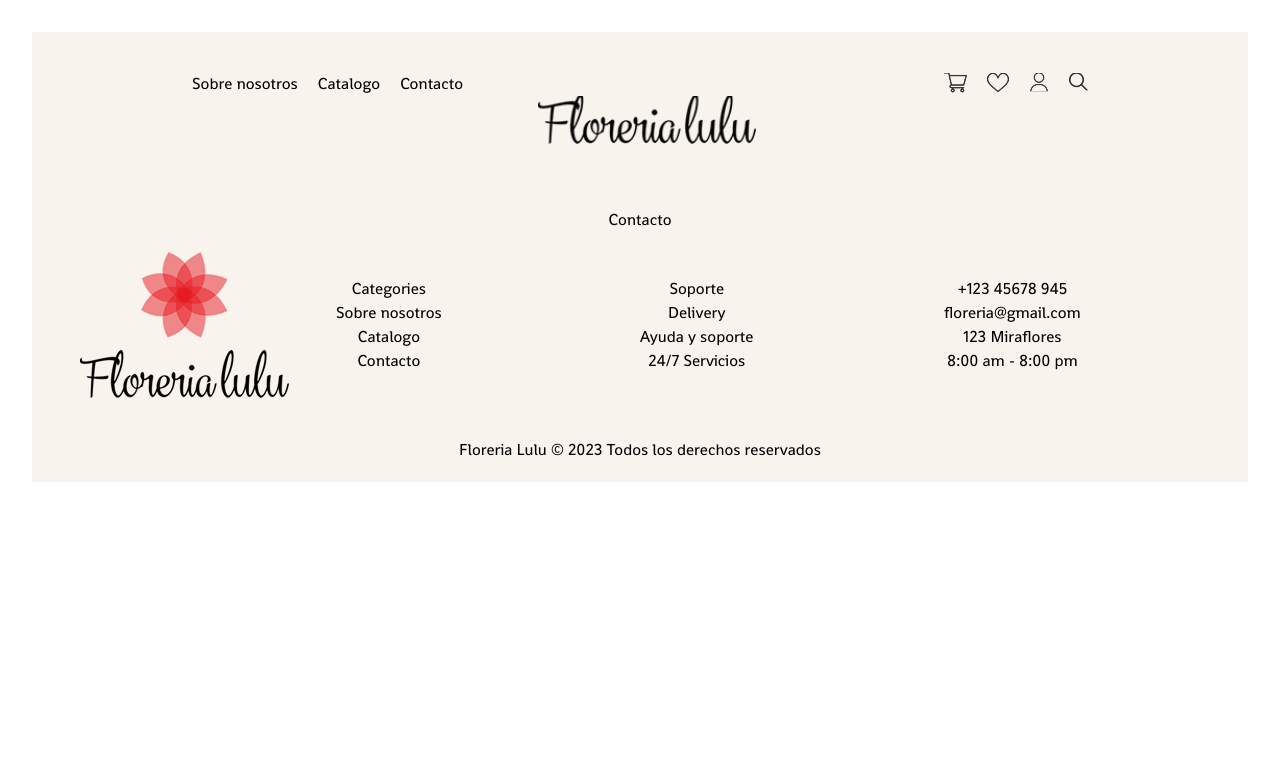
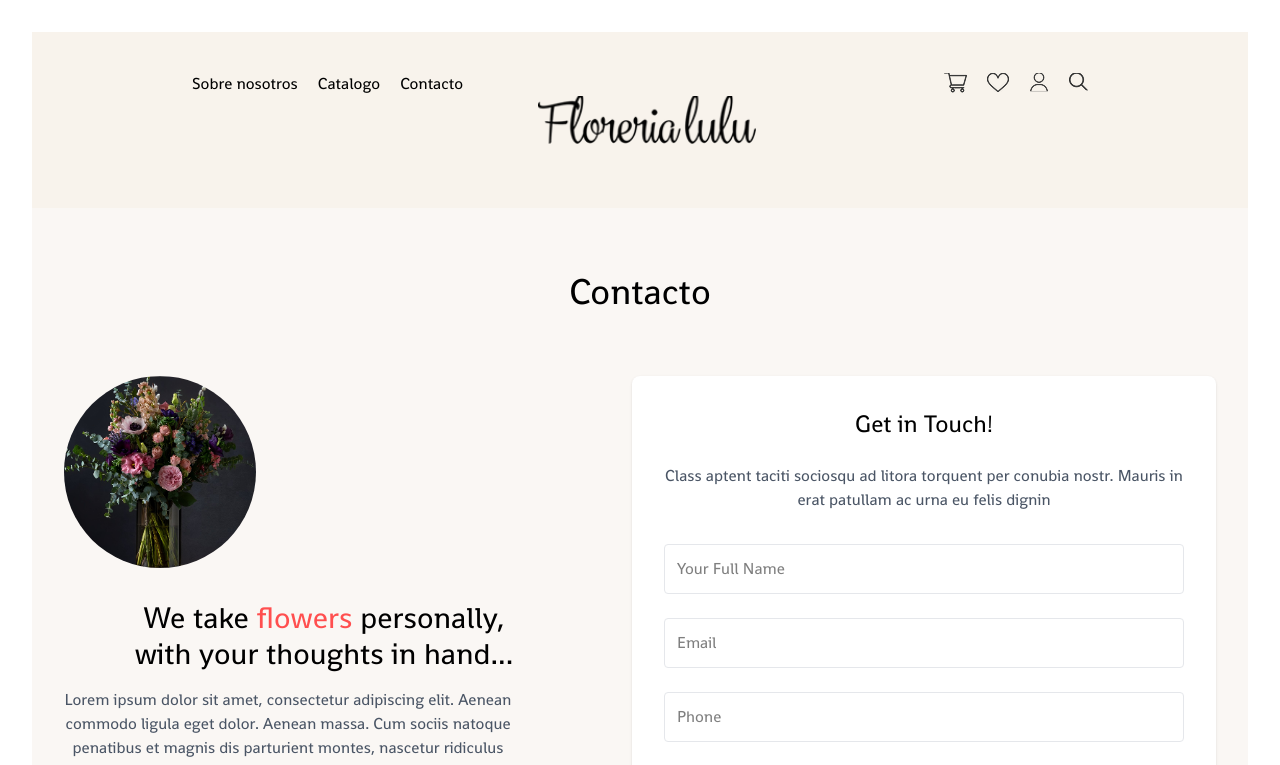
Before and after one commit to joehhhh11/floreria_front, a React (Vite) app: page /contacto in a window 1280 px wide. Shown: the top 765 px of the page. Built offline with nearby package versions, Linux system fonts and the light colour scheme.

Commit message:
Update Contacto.jsx
agrege direccionamiento

```diff
--- a/src/pages/public/Contacto.jsx
+++ b/src/pages/public/Contacto.jsx
@@ -1,8 +1,11 @@
 import React from 'react'
+import ContactoForm from '@/components/Inicio/Contacto'
 
 function Contacto() {
   return (
-    <div>Contacto</div>
+    <div className="container mx-auto">
+      <ContactoForm />
+    </div>
   )
 }
 
```
